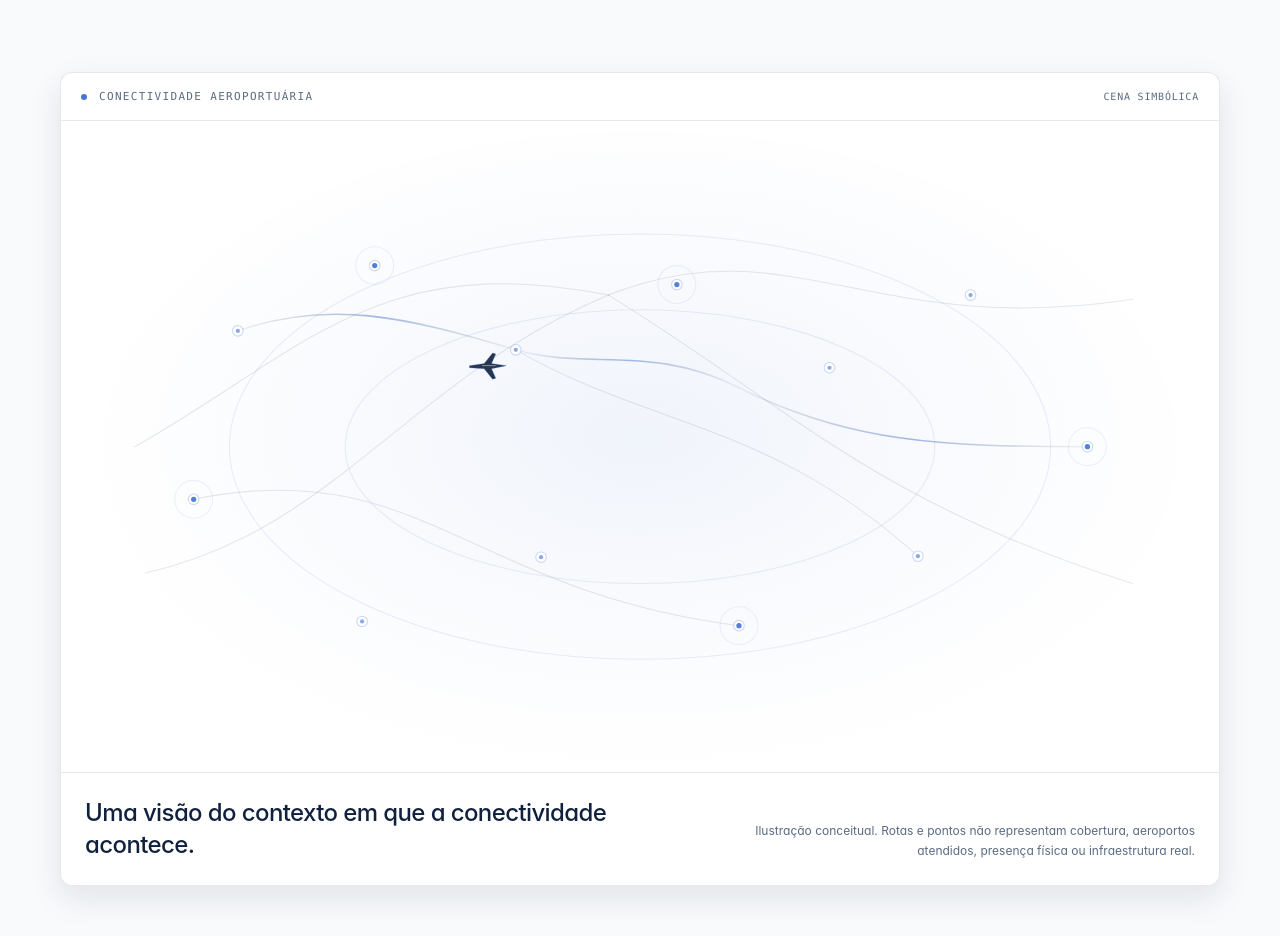
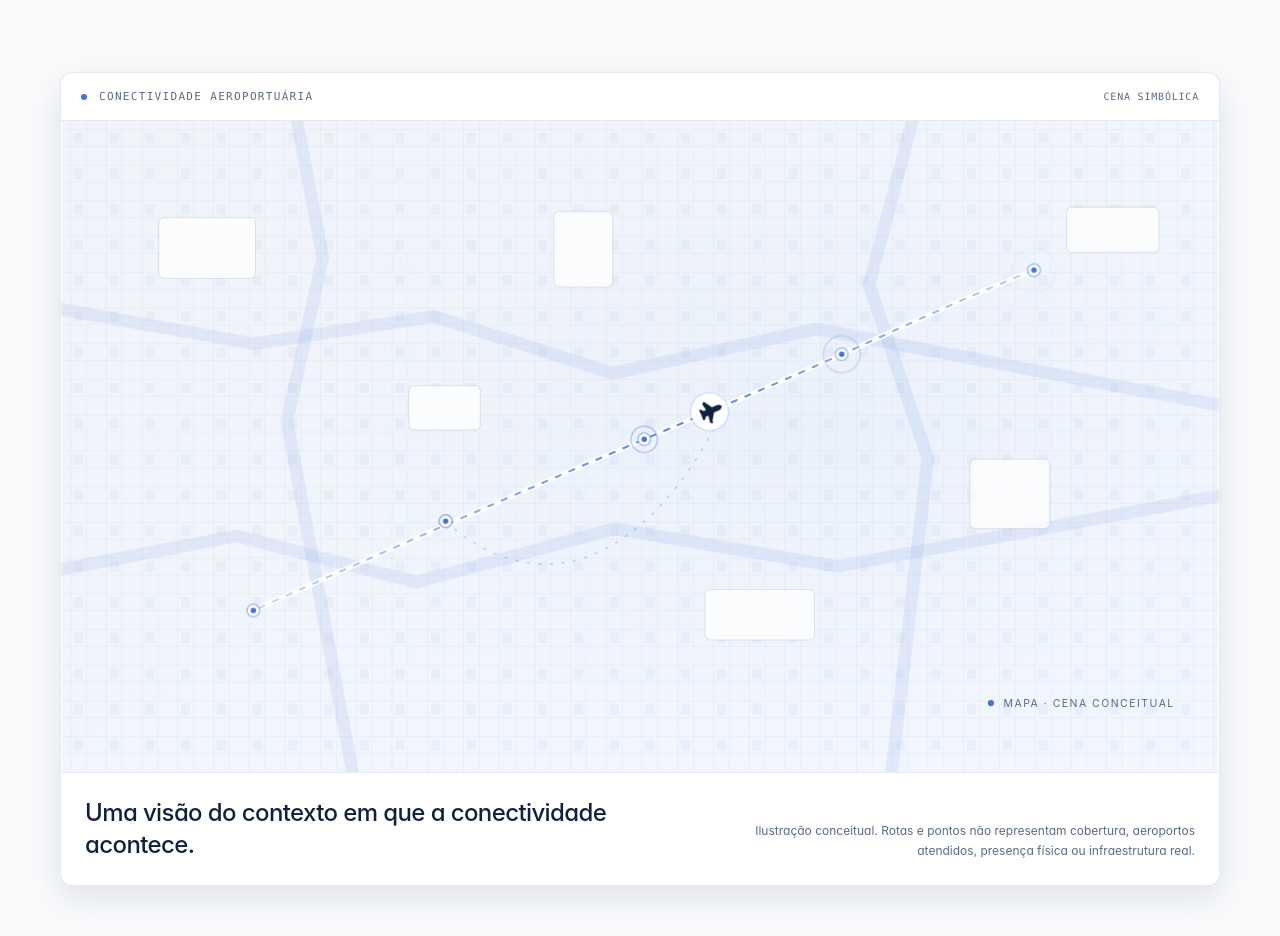
Before and after one commit to MeSiago/nexus_app, a Next.js app: page / in a window 1280 px wide. Shown: the part 480-1416 px from the top of the page. Built offline with nearby package versions, Linux system fonts and the light colour scheme.

Commit message:
feat: redesign airport connectivity visual with dynamic destination pulsing and animated route paths

```diff
--- /dev/null
+++ b/components/sections/home/airport-connectivity-visual.module.css
@@ -0,0 +1,43 @@
+.topography {
+  opacity: 0.72;
+  stroke-dasharray: 2 9;
+}
+
+.route {
+  animation: route-flow 2.4s linear infinite;
+}
+
+.pulse {
+  animation: point-pulse 3.6s ease-out infinite;
+  animation-delay: var(--pulse-delay);
+  opacity: 0;
+  transform-box: fill-box;
+  transform-origin: center;
+}
+
+.aircraft {
+  animation: aircraft-flight 12s cubic-bezier(0.45, 0, 0.55, 1) infinite;
+  offset-path: path("M182 466 C350 390 492 329 632 270 S829 180 925 142");
+  offset-rotate: auto;
+}
+
+@keyframes route-flow {
+  to { stroke-dashoffset: -28; }
+}
+
+@keyframes point-pulse {
+  0% { opacity: 0.72; transform: scale(0.35); }
+  72%, 100% { opacity: 0; transform: scale(1.35); }
+}
+
+@keyframes aircraft-flight {
+  0% { offset-distance: 0%; opacity: 0; }
+  5%, 92% { opacity: 1; }
+  100% { offset-distance: 100%; opacity: 0; }
+}
+
+@media (prefers-reduced-motion: reduce) {
+  .route, .pulse, .aircraft { animation: none; }
+  .aircraft { offset-distance: 54%; opacity: 1; }
+  .pulse { opacity: 0.24; }
+}
--- a/components/sections/home/airport-connectivity-visual.tsx
+++ b/components/sections/home/airport-connectivity-visual.tsx
@@ -1,70 +1,62 @@
+import type { CSSProperties } from "react";
+
 import type { HomePageContent } from "@/types/content";
 
-const airportPoints = [
-  { x: 168, y: 190, emphasis: false },
-  { x: 298, y: 128, emphasis: true },
-  { x: 432, y: 208, emphasis: false },
-  { x: 585, y: 146, emphasis: true },
-  { x: 730, y: 225, emphasis: false },
-  { x: 864, y: 156, emphasis: false },
-  { x: 975, y: 300, emphasis: true },
-  { x: 814, y: 404, emphasis: false },
-  { x: 644, y: 470, emphasis: true },
-  { x: 456, y: 405, emphasis: false },
-  { x: 286, y: 466, emphasis: false },
-  { x: 126, y: 350, emphasis: true },
+import styles from "./airport-connectivity-visual.module.css";
+
+const destinations = [
+  { x: 182, y: 466, delay: "0s" },
+  { x: 365, y: 381, delay: "-0.7s" },
+  { x: 554, y: 303, delay: "-1.4s" },
+  { x: 742, y: 222, delay: "-2.1s" },
+  { x: 925, y: 142, delay: "-2.8s" },
 ] as const;
 
-function AirportPoint({
-  emphasis,
-  x,
-  y,
-}: (typeof airportPoints)[number]) {
+const routePath = "M182 466 C350 390 492 329 632 270 S829 180 925 142";
+
+function Destination({ delay, x, y }: (typeof destinations)[number]) {
   return (
     <g transform={`translate(${x} ${y})`}>
-      {emphasis ? (
-        <circle
-          fill="none"
-          r="18"
-          stroke="var(--nexun-color-primary-500)"
-          strokeOpacity="0.1"
-          strokeWidth="1"
-        />
-      ) : null}
+      <circle
+        className={styles.pulse}
+        fill="none"
+        r="16"
+        stroke="var(--nexun-color-primary-500)"
+        strokeWidth="1.5"
+        style={{ "--pulse-delay": delay } as CSSProperties}
+      />
       <circle
         fill="var(--nexun-color-surface)"
-        r="5"
+        r="6"
         stroke="var(--nexun-color-primary-500)"
-        strokeOpacity="0.28"
-        strokeWidth="1"
+        strokeOpacity="0.42"
+        strokeWidth="1.5"
       />
-      <circle
-        fill="var(--nexun-color-primary-500)"
-        fillOpacity={emphasis ? "0.92" : "0.62"}
-        r={emphasis ? "2.5" : "2"}
-      />
+      <circle fill="var(--nexun-color-primary-500)" r="2.6" />
     </g>
   );
 }
 
 function Aircraft() {
   return (
-    <g transform="translate(406 223)">
-      <path
-        d="M-18 0-4-2l8-10 3 1-4 9 14 2-14 3 4 9-3 1-8-10-14-1Z"
-        fill="var(--nexun-color-ink)"
-        fillOpacity="0.9"
+    <g className={styles.aircraft}>
+      <circle
+        fill="var(--nexun-color-surface)"
+        fillOpacity="0.96"
+        r="18"
         stroke="var(--nexun-color-primary-500)"
-        strokeOpacity="0.34"
-        strokeWidth="0.8"
+        strokeOpacity="0.22"
+        strokeWidth="1.2"
       />
-      <path
-        d="M-6 0h13"
-        fill="none"
-        stroke="var(--nexun-color-surface)"
-        strokeOpacity="0.6"
-        strokeWidth="0.7"
-      />
+      <g transform="translate(-12 -12) rotate(45 12 12)">
+        <path
+          d="M17.8 19.2 16 11l3.5-3.5C21 6 21.5 4 20.5 3s-3-.5-4.5 1L12.5 7.5 4.3 5.7c-.5-.1-.9.1-1.1.5l-.3.5c-.2.5-.1 1 .3 1.3l5.3 3.9-2 2-2.6-.4c-.3 0-.6.1-.8.4l-.2.3c-.2.4-.1.8.2 1.1l3.2 2.7 2.7 3.2c.3.3.7.4 1.1.2l.3-.2c.3-.2.4-.5.4-.8l-.4-2.6 2-2 3.9 5.3c.3.4.8.5 1.3.3l.5-.2c.5-.3.7-.7.6-1.2Z"
+          fill="var(--nexun-color-ink)"
+          stroke="var(--nexun-color-ink)"
+          strokeLinejoin="round"
+          strokeWidth="0.35"
+        />
+      </g>
     </g>
   );
 }
@@ -75,110 +67,81 @@ function ConnectivityScene() {
       aria-hidden="true"
       className="absolute inset-0 size-full"
       preserveAspectRatio="xMidYMid meet"
-      viewBox="0 0 1100 600"
+      viewBox="0 0 1100 620"
     >
       <defs>
-        <radialGradient id="nexun-connectivity-glow" cx="50%" cy="48%" r="64%">
-          <stop
-            offset="0"
-            stopColor="var(--nexun-color-primary-500)"
-            stopOpacity="0.08"
-          />
-          <stop
-            offset="0.58"
-            stopColor="var(--nexun-color-primary-500)"
-            stopOpacity="0.02"
-          />
+        <radialGradient id="connectivity-glow" cx="64%" cy="46%" r="58%">
+          <stop offset="0" stopColor="var(--nexun-color-primary-500)" stopOpacity="0.13" />
+          <stop offset="0.58" stopColor="var(--nexun-color-primary-500)" stopOpacity="0.035" />
           <stop offset="1" stopColor="var(--nexun-color-surface)" stopOpacity="0" />
         </radialGradient>
-        <linearGradient id="nexun-connectivity-route" x1="0" x2="1">
-          <stop
-            offset="0"
-            stopColor="var(--nexun-color-muted-ink)"
-            stopOpacity="0.08"
-          />
-          <stop
-            offset="0.5"
-            stopColor="var(--nexun-color-primary-500)"
-            stopOpacity="0.5"
-          />
-          <stop
-            offset="1"
-            stopColor="var(--nexun-color-muted-ink)"
-            stopOpacity="0.08"
-          />
+        <linearGradient id="map-fill" x1="0" x2="1" y1="0" y2="1">
+          <stop offset="0" stopColor="var(--nexun-color-surface-raised)" />
+          <stop offset="1" stopColor="var(--nexun-color-primary-50)" />
         </linearGradient>
+        <linearGradient id="route-color" x1="0" x2="1">
+          <stop offset="0" stopColor="var(--nexun-color-primary-500)" stopOpacity="0.26" />
+          <stop offset="0.55" stopColor="var(--nexun-color-primary-500)" stopOpacity="0.9" />
+          <stop offset="1" stopColor="var(--nexun-color-primary-500)" stopOpacity="0.32" />
+        </linearGradient>
+        <pattern id="city-grid" height="34" patternUnits="userSpaceOnUse" width="34">
+          <path d="M0 8H34M8 0V34M23 0V34M0 24H34" fill="none" stroke="var(--nexun-color-border)" strokeOpacity="0.42" strokeWidth="0.8" />
+          <rect fill="var(--nexun-color-primary-500)" fillOpacity="0.055" height="10" width="9" x="11" y="11" />
+        </pattern>
       </defs>
 
-      <rect fill="var(--nexun-color-surface)" height="600" width="1100" />
-      <ellipse
-        cx="550"
-        cy="300"
-        fill="url(#nexun-connectivity-glow)"
-        rx="510"
-        ry="300"
-      />
+      <rect fill="var(--nexun-color-surface)" height="620" width="1100" />
+      <rect fill="url(#connectivity-glow)" height="620" width="1100" />
 
-      <g
-        fill="none"
-        stroke="var(--nexun-color-border-subtle)"
-        strokeLinecap="round"
-        strokeWidth="1"
-      >
-        <path d="M70 300C230 210 300 112 520 156" />
-        <path d="M80 420C260 380 330 236 520 156" />
-        <path d="M520 156C690 88 770 198 1018 160" />
-        <path d="M520 156C690 260 770 352 1018 430" />
-        <path d="M126 350C340 306 388 438 644 470" />
-        <path d="M432 208C560 282 672 276 814 404" />
+      <g className={styles.topography} fill="none" stroke="var(--nexun-color-border-subtle)">
+        <path d="M-40 130C130 56 284 85 414 194S706 260 1140 86" />
+        <path d="M-28 483C136 390 267 398 388 474S725 566 1130 394" />
+        <path d="M85-18C176 120 164 242 81 353S65 552 183 650" />
       </g>
 
-      <g
-        fill="none"
-        stroke="url(#nexun-connectivity-route)"
-        strokeLinecap="round"
-        strokeWidth="1.5"
-      >
-        <path d="M168 190C254 160 326 176 432 208" />
-        <path d="M432 208C500 228 562 202 644 244" />
-        <path d="M644 244C748 296 836 300 975 300" />
+      <rect fill="url(#map-fill)" fillOpacity="0.72" height="620" width="1100" />
+      <rect fill="url(#city-grid)" height="620" width="1100" />
+
+      <g fill="none" stroke="var(--nexun-color-primary-500)" strokeOpacity="0.1" strokeWidth="12">
+        <path d="M-30 174 182 212 354 186 524 240 718 198 1135 277" />
+        <path d="M-18 430 166 395 337 439 526 388 738 424 1128 352" />
+        <path d="M218-30 248 130 214 286 282 650" />
+        <path d="M815-22 768 156 824 321 786 650" />
       </g>
 
-      <g fill="none" stroke="var(--nexun-color-primary-500)" strokeOpacity="0.12">
-        <ellipse cx="550" cy="300" rx="390" ry="202" strokeWidth="1" />
-        <ellipse cx="550" cy="300" rx="280" ry="130" strokeWidth="1" />
+      <g fill="var(--nexun-color-surface)" fillOpacity="0.78" stroke="var(--nexun-color-border-subtle)">
+        <rect height="58" rx="5" width="92" x="92" y="92" />
+        <rect height="42" rx="5" width="68" x="330" y="252" />
+        <rect height="72" rx="5" width="56" x="468" y="86" />
+        <rect height="48" rx="5" width="104" x="612" y="446" />
+        <rect height="66" rx="5" width="76" x="864" y="322" />
+        <rect height="43" rx="5" width="88" x="956" y="82" />
       </g>
 
-      {airportPoints.map((point) => (
-        <AirportPoint key={`${point.x}-${point.y}`} {...point} />
-      ))}
+      <path d={routePath} fill="none" stroke="var(--nexun-color-surface)" strokeOpacity="0.9" strokeWidth="5" />
+      <path className={styles.route} d={routePath} fill="none" stroke="url(#route-color)" strokeDasharray="5 9" strokeLinecap="round" strokeWidth="2" />
+      <path d="M365 381C446 455 554 434 632 270" fill="none" stroke="var(--nexun-color-primary-500)" strokeDasharray="3 8" strokeOpacity="0.28" strokeWidth="1.5" />
 
+      {destinations.map((destination) => <Destination key={`${destination.x}-${destination.y}`} {...destination} />)}
       <Aircraft />
+
+      <g transform="translate(884 554)">
+        <circle fill="var(--nexun-color-primary-500)" r="3" />
+        <text fill="var(--nexun-color-muted-ink)" fontFamily="var(--font-mono)" fontSize="10" letterSpacing="1.4" x="12" y="4">MAPA · CENA CONCEITUAL</text>
+      </g>
     </svg>
   );
 }
 
-export function AirportConnectivityVisual({
-  content,
-}: {
-  content: HomePageContent["contextVisual"];
-}) {
+export function AirportConnectivityVisual({ content }: { content: HomePageContent["contextVisual"] }) {
   return (
-    <figure
-      aria-describedby="home-connectivity-caption"
-      aria-labelledby="home-connectivity-title"
-      className="relative overflow-hidden rounded-lg border border-border-subtle bg-surface shadow-soft"
-    >
+    <figure aria-describedby="home-connectivity-caption" aria-labelledby="home-connectivity-title" className="relative overflow-hidden rounded-lg border border-border-subtle bg-surface shadow-soft">
       <div className="flex min-h-12 items-center justify-between gap-4 border-b border-border-subtle px-4 sm:px-5">
         <div className="flex items-center gap-3">
           <span aria-hidden="true" className="size-1.5 rounded-pill bg-primary-500" />
-          <p className="font-mono text-[0.625rem] leading-4 tracking-[0.12em] text-muted-ink uppercase sm:text-[0.6875rem]">
-            {content.eyebrow}
-          </p>
+          <p className="font-mono text-[0.625rem] leading-4 tracking-[0.12em] text-muted-ink uppercase sm:text-[0.6875rem]">{content.eyebrow}</p>
         </div>
-        <span className="font-mono text-[0.625rem] tracking-[0.08em] text-muted-ink uppercase">
-          Cena simbólica
-        </span>
+        <span className="font-mono text-[0.625rem] tracking-[0.08em] text-muted-ink uppercase">Cena simbólica</span>
       </div>
 
       <div className="relative aspect-[6/7] w-full overflow-hidden sm:aspect-[16/9]">
@@ -186,18 +149,8 @@ export function AirportConnectivityVisual({
       </div>
 
       <figcaption className="grid gap-4 border-t border-border-subtle px-5 py-5 sm:grid-cols-[minmax(0,1fr)_minmax(16rem,0.72fr)] sm:items-end sm:px-6 sm:py-6">
-        <h2
-          className="max-w-2xl text-xl leading-7 font-medium tracking-[-0.025em] text-ink sm:text-2xl sm:leading-8"
-          id="home-connectivity-title"
-        >
-          {content.title}
-        </h2>
-        <p
-          className="text-xs leading-5 text-muted-ink sm:text-right"
-          id="home-connectivity-caption"
-        >
-          {content.caption}
-        </p>
+        <h2 className="max-w-2xl text-xl leading-7 font-medium tracking-[-0.025em] text-ink sm:text-2xl sm:leading-8" id="home-connectivity-title">{content.title}</h2>
+        <p className="text-xs leading-5 text-muted-ink sm:text-right" id="home-connectivity-caption">{content.caption}</p>
       </figcaption>
     </figure>
   );
```
